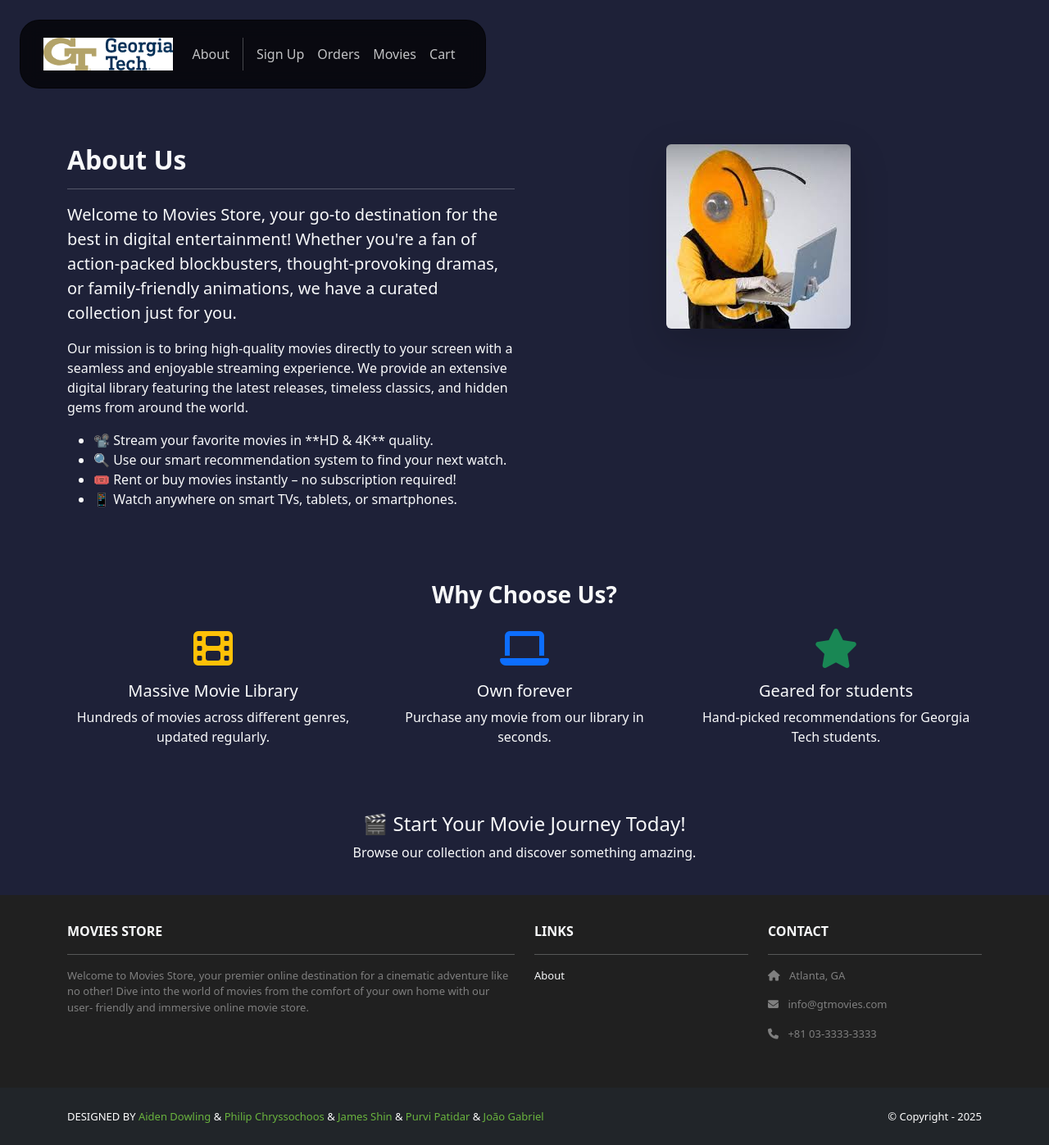
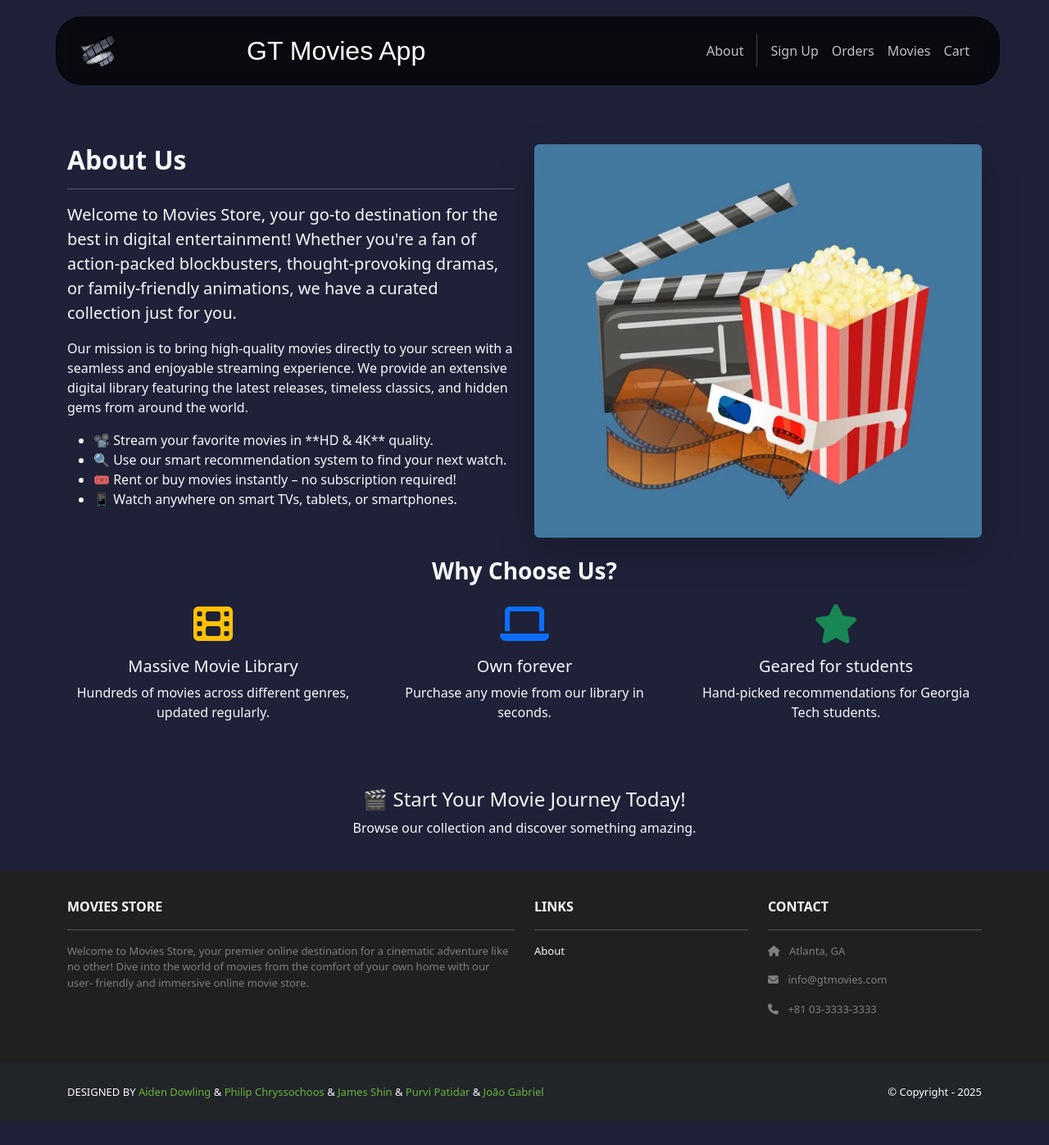
Before and after one commit to aidendowling/GTMoviesApp, a Django app: page /about in a window 1280 px wide. Shown: the whole page at 82% size. After the commit the page ends 1367 px from the top, so only its background shows below. Run offline with Django 5.2, Linux system fonts and the light colour scheme; some libraries are stand-ins or nearby versions; some web fonts are replaced.

Commit message:
I added the logo, GT Movies App on navbar, fixed the navbar so that it would fit the entire screen, created a toggle bar if user changes sizing of screen. I also added the image in the about page and readjusted the "Why Choose Us".

```diff
--- a/GTMoviesApp/templates/base.html
+++ b/GTMoviesApp/templates/base.html
@@ -3,123 +3,122 @@
 <html>
   <head>
     <title>{{ template_data.title }}</title>
-    <link href=
-      "https://cdn.jsdelivr.net/npm/bootstrap@5.3.3/dist/css/bootstrap.min.css" rel="stylesheet"
-      crossorigin="anonymous">
-    <link rel=
-      "stylesheet"  href="https://cdnjs.cloudflare.com/ajax/libs/font-awesome/6.1.1/css/all.min.css">
-    <link href=
-      "https://fonts.googleapis.com/
-      css2?family=Poppins:wght@300;400;500;600;700&display=
-      swap" rel="stylesheet">
-    <script src=
-      "https://cdn.jsdelivr.net/npm/bootstrap@5.3.3/dist/js/bootstrap.bundle.min.js"crossorigin="anonymous">
-    </script>
-      <link rel="stylesheet" type="text/css"
-          href="{% static 'css/style.css' %}">
-    <meta name="viewport" content="width=device-width,
-      initial-scale=1" />
+    <link href="https://cdn.jsdelivr.net/npm/bootstrap@5.3.3/dist/css/bootstrap.min.css" rel="stylesheet" crossorigin="anonymous">
+    <link rel="stylesheet" href="https://cdnjs.cloudflare.com/ajax/libs/font-awesome/6.1.1/css/all.min.css">
+    <link href="https://fonts.googleapis.com/css2?family=Poppins:wght@300;400;500;600;700&display=swap" rel="stylesheet">
+    <script src="https://cdn.jsdelivr.net/npm/bootstrap@5.3.3/dist/js/bootstrap.bundle.min.js" crossorigin="anonymous"></script>
+    <link rel="stylesheet" type="text/css" href="{% static 'css/style.css' %}">
+    <meta name="viewport" content="width=device-width, initial-scale=1" />
+
+    <style>
+      /* Fix horizontal overflow */
+      html, body {
+          overflow-x: hidden;
+          width: 100%;
+      }
+      * {
+          box-sizing: border-box;
+          max-width: 100vw;
+      }
+      @font-face {
+          font-family: 'Lemonmilk';
+          src: url("{% static 'fonts/LemonMilk-Regular.otf' %}") format("opentype");
+          font-weight: normal;
+          font-style: normal;
+      }
+      .navbar {
+          width: 90%; /* Adjust navbar width for background visibility */
+          margin: 0 auto; /* Center the navbar */
+          border-radius: 2rem; /* Curved edges on both sides */
+          background-color: #000; /* Navbar background color */
+          padding: 0.5rem 1rem;
+          position: relative;
+          top: 20px;
+          right: 60px;
+      }
+      .navbar .container {
+          max-width: 100%;
+          width: 100%; /* Make the container span full width */
+      }
+      .navbar-title {
+          font-family: 'Lemonmilk', sans-serif; /* Use Papyrus font */
+          color: #ffffff; /* White text color */
+          font-size: 2.0rem; /* Adjust size as needed */
+          text-align: center; /* Center the text */
+          flex-grow: 1; /* Allow the text to grow into empty space */
+          margin-left: 2rem;
+      }
+    </style>
   </head>
   <body style="background-color: #1e2138">
-     <nav class="p-3 navbar navbar-material navbar-expand-lg navbar-dark m-4 position-fixed">
+    <nav class="p-3 navbar navbar-material navbar-expand-lg navbar-dark position-fixed">
       <div class="container">
-        <a class="navbar-brand"
-           href="{% url 'home.index' %}">
-          <img src="{% static 'img/logo.png' %}" alt="logo"
-               height="40" />
+        <a class="navbar-brand" href="{% url 'home.index' %}">
+          <img src="{% static 'img/movielogoo.png' %}" alt="logo" height="40" />
         </a>
-        <button class="navbar-toggler" type="button"
-                data-bs-toggle="collapse"
-                data-bs-target="#navbarNavAltMarkup"
-                aria-controls="navbarNavAltMarkup"
-                aria-expanded="false"
-                aria-label="Toggle navigation">
+        <div class="navbar-title">GT Movies App</div>
+        <button class="navbar-toggler" type="button" data-bs-toggle="collapse"
+                data-bs-target="#navbarNavAltMarkup" aria-controls="navbarNavAltMarkup"
+                aria-expanded="false" aria-label="Toggle navigation">
           <span class="navbar-toggler-icon"></span>
         </button>
-        <div class="collapse navbar-collapse"
-             id="navbarNavAltMarkup">
+        <div class="collapse navbar-collapse" id="navbarNavAltMarkup">
           <div class="navbar-nav ms-auto navbar-ml">
-            <a class="nav-link"
-               href="{% url 'home.about' %}">About</a>
-            <div class="vr bg-white mx-2 d-none
-               d-lg-block"></div>
-             <a class="nav-link"
-               href="{% url 'accounts.signup' %}">
-               Sign Up
-            </a>
-              <a class="nav-link"
-              href="{% url 'accounts.orders' %}">Orders
-            </a>
-              <a class="nav-link" href=
-              "{% url 'movies.index' %}">Movies</a>
-              <a class="nav-link"
-              href="{% url 'cart.index' %}">Cart</a>
+            <a class="nav-link" href="{% url 'home.about' %}">About</a>
+            <div class="vr bg-white mx-2 d-none d-lg-block"></div>
+            <a class="nav-link" href="{% url 'accounts.signup' %}">Sign Up</a>
+            <a class="nav-link" href="{% url 'accounts.orders' %}">Orders</a>
+            <a class="nav-link" href="{% url 'movies.index' %}">Movies</a>
+            <a class="nav-link" href="{% url 'cart.index' %}">Cart</a>
           </div>
         </div>
       </div>
     </nav>
+
     <!-- Header -->
     <div style="min-height: 100vh; padding-top: 128px;">
       {% block content %}
       {% endblock content %}
     </div>
+
     <!-- Footer -->
     <section class="p-3 ms-footer d-none d-md-block">
       <div class="container">
         <div class="row mt-3">
-     <div class="col-md-6 col-lg-6 col-xl-6
-          mx-auto mb-4 text-light">
+          <div class="col-md-6 col-lg-6 col-xl-6 mx-auto mb-4 text-light">
             <b>MOVIES STORE</b>
             <hr/>
             <p>
-         Welcome to Movies Store, your premier online
-         destination for a cinematic adventure like no
-         other! Dive into the world of movies from the
-         comfort of your own home with our user-
+              Welcome to Movies Store, your premier online destination for a cinematic adventure like no
+              other! Dive into the world of movies from the comfort of your own home with our user-
               friendly and immersive online movie store.
             </p>
           </div>
-     <div class="col-md-3 col-lg-3 col-xl-3
-          mx-auto mb-4 text-light">
+          <div class="col-md-3 col-lg-3 col-xl-3 mx-auto mb-4 text-light">
             <b>LINKS</b>
             <hr />
-       <p><a class="nav-link text-light"
-         href="{% url 'home.about' %}">
-         About
-       </a></p>
+            <p><a class="nav-link text-light" href="{% url 'home.about' %}">About</a></p>
           </div>
-     <div class="col-md-3 col-lg-3 col-xl-3 mx-auto
-          mb-4 text-light">
+          <div class="col-md-3 col-lg-3 col-xl-3 mx-auto mb-4 text-light">
             <b>CONTACT</b>
             <hr />
-       <p><i class="fas fa-home me-2"></i>
-         Atlanta, GA
-       </p>
-       <p><i class="fas fa-envelope me-2"></i>
-         info@gtmovies.com
-       </p>
-       <p><i class="fas fa-phone me-2"></i>
-         +81 03-3333-3333
-       </p>
+            <p><i class="fas fa-home me-2"></i> Atlanta, GA</p>
+            <p><i class="fas fa-envelope me-2"></i> info@gtmovies.com</p>
+            <p><i class="fas fa-phone me-2"></i> +81 03-3333-3333</p>
           </div>
         </div>
       </div>
     </section>
+
     <section class="p-3 ms-footer-bottom bg-dark">
- <div class="container d-flex
-      justify-content-between">
+      <div class="container d-flex justify-content-between">
         <div class="me-5 text-white">
           <span>DESIGNED BY
-       <a href="https://www.linkedin.com/in/aiden-dowling/"
-       target="_blank">Aiden Dowling</a> &
-       <a href="https://www.x.com/greglim81"
-       target="_blank">Philip Chryssochoos</a> &
-         <a href="https://www.linkedin.com/in/james-m-shin/"
-       target="_blank">James Shin</a> &
-         <a href="https://www.x.com/greglim81"
-       target="_blank">Purvi Patidar</a> &
-         <a href="https://www.linkedin.com/in/joogps"
-       target="_blank">João Gabriel</a>
+            <a href="https://www.linkedin.com/in/aiden-dowling/" target="_blank">Aiden Dowling</a> &
+            <a href="https://www.x.com/greglim81" target="_blank">Philip Chryssochoos</a> &
+            <a href="https://www.linkedin.com/in/james-m-shin/" target="_blank">James Shin</a> &
+            <a href="https://www.x.com/greglim81" target="_blank">Purvi Patidar</a> &
+            <a href="https://www.linkedin.com/in/joogps" target="_blank">João Gabriel</a>
           </span>
         </div>
         <div class="text-white">
@@ -127,7 +126,5 @@
         </div>
       </div>
     </section>
-
-    <!-- Footer -->
   </body>
 </html>
--- a/home/templates/home/about.html
+++ b/home/templates/home/about.html
@@ -28,12 +28,12 @@
 
       <!-- About Image Section -->
       <div class="col-md-6 mx-auto mb-4 text-center">
-        <img src="{% static 'img/about.jpg' %}" class="img-fluid rounded shadow-lg" alt="About Movies Store">
+        <img src="{% static 'img/about.png' %}" class="img-fluid rounded shadow-lg" alt="About Movies Store">
       </div>
     </div>
 
     <!-- Features Section -->
-    <div class="row mt-5 text-center">
+    <div class="row mt-0 text-center">
       <h3 class="fw-bold">Why Choose Us?</h3>
 
       <div class="col-md-4 p-3">
--- a/home/templates/home/index.html
+++ b/home/templates/home/index.html
@@ -2,7 +2,7 @@
 {% block content %}
 <header class="masthead text-black">
   <div class="container position-relative pt-2" style="top: 30px; left: 550px;">
-      <img src="/static/img/homepageMovie.jpg" class="homepageImg">
+      <img src="/static/img/homepageMovie.jpg" class="homepageImg" style="width: 600px; height: 700;">
   </div>
     <div class="container position-relative" style="top: -225px; left: 85px; color: white;">
         <h2 class="display-1" style="font-family: Helvetica">GT Movies</h2>
@@ -19,6 +19,6 @@
   </div>
 </div>
     <div class="homepage-bottom" style="align-content: center; color: white;">
-        <p class="text-center">The best place to rent the most popular movies!</p>
+        <p class="text-center" style="font-family: Monospace; margin-top: -30px;">The best place to rent the most popular movies!</p>
     </div>
 {% endblock content %}
```
Also changed, not shown: GTMoviesApp/static/img/about.png (added), GTMoviesApp/static/img/movielogoo.png (added). Lines whose indentation alone changed are shown as unchanged.
